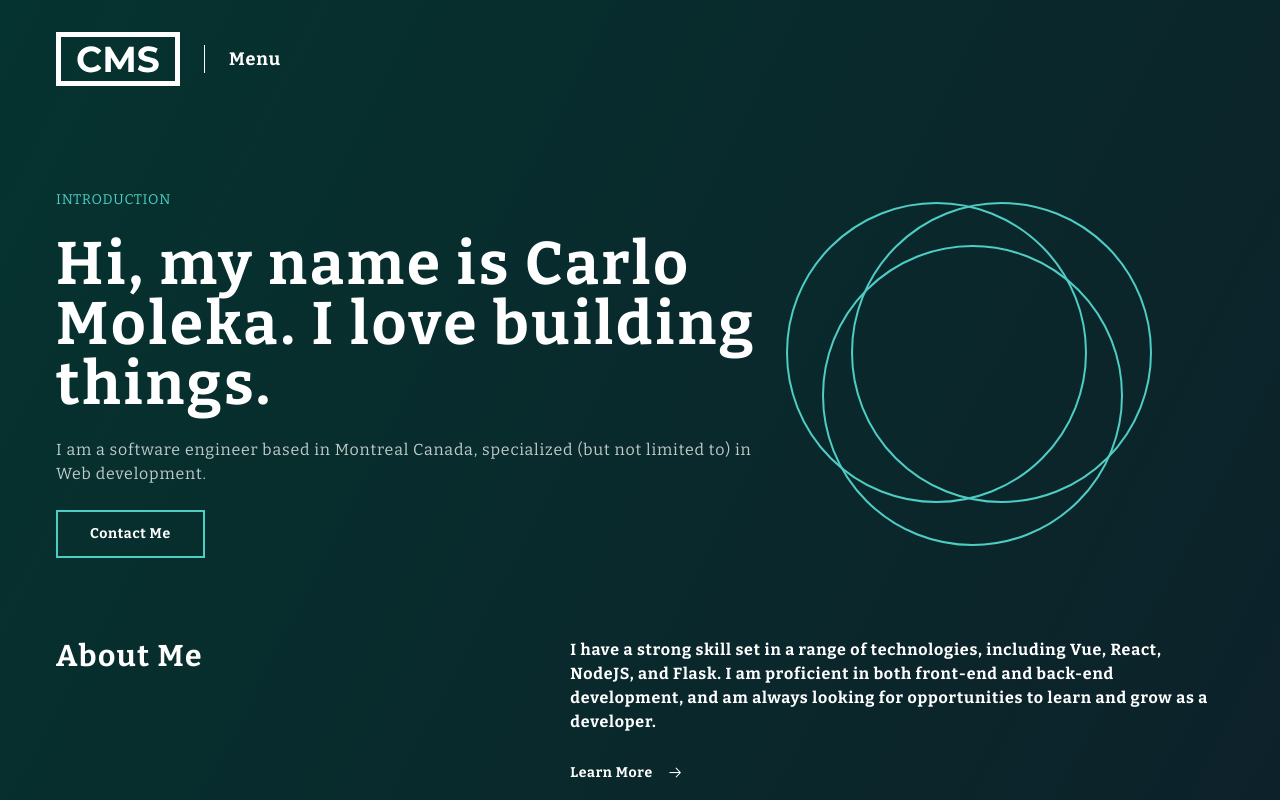
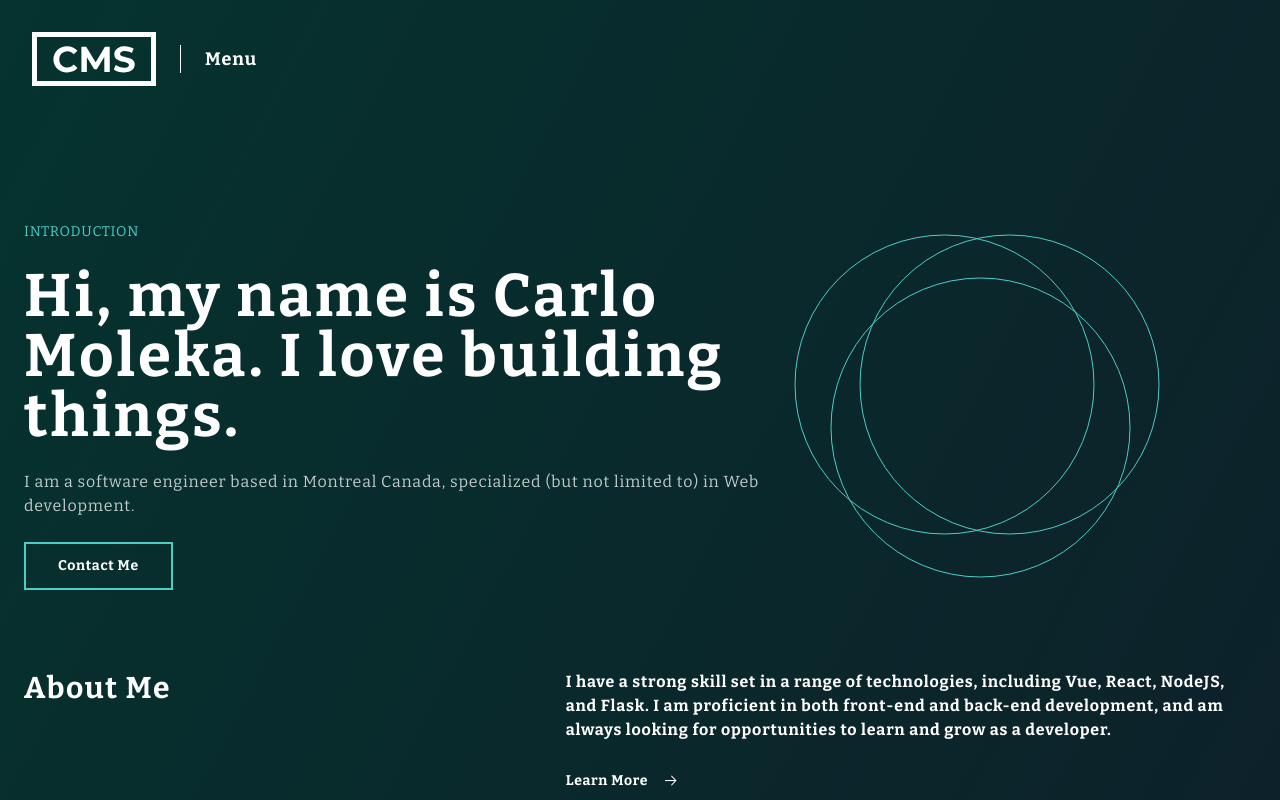
Before and after one commit to cmoleka/portfolio2023, a Next.js app: page / in a window 1280 px wide. Shown: the top 800 px of the page. Built offline with nearby package versions, Linux system fonts and the light colour scheme.

Commit message:
Enhancement: Added animation to Hero and Menu.

```diff
--- a/app/design/page.tsx
+++ b/app/design/page.tsx
@@ -1,5 +1,4 @@
 import type { FC } from "react";
-
 import { ButtonWhite, ButtonDark, ButtonWithIcon } from "@components/Buttons";
 
 const DesignPage: FC = () => {
@@ -27,11 +26,14 @@ const DesignPage: FC = () => {
           <div className="ml-2 h-5 w-5 rounded-full bg-charcoal" />
         </div>
       </div>
-      <h1 className="text-2xl font-bold text-white">Buttons</h1>
-      <ButtonWhite label="Hello" buttonHref="/" />
-      <ButtonDark label="Hello" buttonHref="/" />
-      <ButtonDark secondary label="Hello" buttonHref="/" />
-      <ButtonWithIcon label="Hello" buttonHref="/" />
+      <hr />
+      <div className="flex flex-col space-y-4">
+        <h1 className="text-2xl font-bold text-white">Buttons</h1>
+        <ButtonWhite label="Hello" buttonHref="/" />
+        <ButtonDark label="Hello" buttonHref="/" />
+        <ButtonDark secondary label="Hello" buttonHref="/" />
+        <ButtonWithIcon label="Hello" buttonHref="/" />
+      </div>
       <hr className="h-1 bg-white " />
       <span className="text-2xl font-bold text-white">Typography</span>
       <span className="text-xl font-bold text-white">Headings</span>
--- a/app/layout.tsx
+++ b/app/layout.tsx
@@ -5,7 +5,7 @@ import { AnalyticsWrapper } from "@components/analytics";
 import { HeaderComponent, MenuComponent } from "@components/Header";
 import FooterComponent from "@components/Footer";
 import { useState } from "react";
-import classNames from "classnames";
+import { AnimatePresence } from 'framer-motion'
 
 const RootLayout = ({ children }: LayoutProps) => {
   const [menuOpen, setMenuOpen] = useState(false);
@@ -13,24 +13,26 @@ const RootLayout = ({ children }: LayoutProps) => {
     setMenuOpen(!menuOpen);
   };
 
-  const LayoutStateClasses = classNames({
-    "p-2 md:p-8": !menuOpen,
-    "p-0": menuOpen,
-  });
 
   return (
     <html lang="en">
       <head />
       <body className="bg-gray-900">
         <div
-          className={`flex flex-col space-y-10 ${LayoutStateClasses} md:space-y-20 md:bg-gradient-to-br  md:from-turquoise-dark`}
+          className="flex flex-col space-y-10  md:space-y-20 md:bg-gradient-to-br  md:from-turquoise-dark"
         >
-          {menuOpen ? (
-            <MenuComponent toggleMenu={toggleMenu} />
-          ) : (
+          <AnimatePresence>
+            {menuOpen && (
+              <MenuComponent toggleMenu={toggleMenu} />
+            )}
+          </AnimatePresence>
+          {!menuOpen && (
             <>
               <HeaderComponent toggleMenu={toggleMenu} />
-              <main className="h-full w-full">{children}</main>
+              <main
+                className="h-full w-full">
+                {children}
+              </main>
               <FooterComponent />
             </>
           )}
--- a/components/Buttons/index.tsx
+++ b/components/Buttons/index.tsx
@@ -1,4 +1,3 @@
-// import type { FC } from "react";
 import type { ButtonProps } from "@pTypes/uiTypes";
 import classNames from "classnames";
 import Link from "next/link";
--- a/components/Footer/index.tsx
+++ b/components/Footer/index.tsx
@@ -18,7 +18,7 @@ const FooterComponent: FC = () => {
         </div>
       </section>
       <footer className="container mx-auto flex w-full flex-row items-center">
-        <div className="flex w-full flex-row justify-center space-x-4">
+        <div className="flex w-full flex-row justify-center space-x-4 p-2">
           <p className="text-base capitalize text-white">
             © 2023 - All rights reserved
           </p>
--- a/components/Header/index.tsx
+++ b/components/Header/index.tsx
@@ -5,11 +5,12 @@ import { SITE_NAVIGATION, SOCIAL_LINKS } from "@utils/constants";
 import GITHUBLOGO from "@assets/icons/github-logo.png";
 import LINKEDINLOGO from "@assets/icons/linkedin-logo.png";
 import TWITTERLOGO from "@assets/icons/twitter-logo.png";
+import { motion as m } from 'framer-motion'
 
 export const HeaderComponent = ({ toggleMenu }: { toggleMenu: () => void }) => {
   return (
     <>
-      <header className="container mx-auto flex flex-row items-center space-x-6 divide-x divide-white px-6">
+      <header className="container mx-auto flex flex-row items-center space-x-6 divide-x divide-white px-6 p-2 md:p-8">
         <div className="flex flex-row items-center">
           <Link href={{ pathname: "/" }}>
             <Image
@@ -33,9 +34,16 @@ export const HeaderComponent = ({ toggleMenu }: { toggleMenu: () => void }) => {
   );
 };
 
-export const MenuComponent = ({ toggleMenu }: { toggleMenu: () => void }) => {
+export const MenuComponent = ({ toggleMenu }: { toggleMenu: () => void; }) => {
+
   return (
-    <div className="flex h-screen w-full flex-col space-y-10 bg-gradient-to-br from-turquoise-dark  to-gray-900 p-2 md:p-8">
+    <m.div
+      key="menuOpen"
+      initial={{ opacity: 0 }}
+      animate={{ opacity: 1 }}
+      transition={{ delay: 0.5, duration: 0.5 }}
+      exit={{ opacity: 0 }}
+      className="flex h-screen w-full flex-col space-y-10 bg-gradient-to-br from-turquoise-dark  to-gray-900 p-2 md:p-8">
       <header className="container mx-auto flex flex-row items-center space-x-6 divide-x divide-white px-6">
         <div className="flex flex-row items-center">
           <Link href={{ pathname: "/" }}>
@@ -68,6 +76,7 @@ export const MenuComponent = ({ toggleMenu }: { toggleMenu: () => void }) => {
                   pathname: item.href,
                 }}
                 className="flex flex-row  md:flex-col"
+                onClick={toggleMenu}
               >
                 <span className="cursor-pointer text-lg font-bold capitalize text-white  md:text-4xl">
                   {item.label}
@@ -98,8 +107,8 @@ export const MenuComponent = ({ toggleMenu }: { toggleMenu: () => void }) => {
                     item.label === "GitHub"
                       ? GITHUBLOGO
                       : item.label === "Twitter"
-                      ? TWITTERLOGO
-                      : LINKEDINLOGO
+                        ? TWITTERLOGO
+                        : LINKEDINLOGO
                   }
                   alt={item.label}
                   width={24}
@@ -110,6 +119,6 @@ export const MenuComponent = ({ toggleMenu }: { toggleMenu: () => void }) => {
           ))}
         </ul>
       </footer>
-    </div>
+    </m.div>
   );
 };
--- a/components/Hero/index.tsx
+++ b/components/Hero/index.tsx
@@ -1,8 +1,8 @@
+'use client'
 import { ButtonDark } from "@components/Buttons";
-import Image from "next/image";
-import HeroSymbol from "@assets/symbol.svg";
 import type { HeroProps } from "@pTypes/uiTypes";
 import { PAGES_CONTENT_CONST } from "@utils/constants";
+import { motion as m } from 'framer-motion'
 
 const HeroComponent = ({
   title,
@@ -10,18 +10,40 @@ const HeroComponent = ({
   ctaLabel,
   ctaHref,
 }: HeroProps) => {
+  const draw = {
+    hidden: { pathLength: 0, opacity: 0 },
+    visible: (i: number) => {
+      const delay = 1 + i * 0.5;
+      return {
+        pathLength: 1,
+        opacity: 1,
+        transition: {
+          pathLength: { delay, type: "spring", duration: 1.5, bounce: 0 },
+          opacity: { delay, duration: 0.01 }
+        }
+      };
+    }
+  };
   return (
-    <div className="flex w-full flex-col items-center md:flex-row">
-      <div className="flex w-full flex-col space-y-6 md:w-5/6">
+    <div className="flex w-full flex-col items-center md:flex-row overflow-hidden">
+      <m.div
+        initial={{ y: "100%", opacity: 0 }}
+        animate={{ y: 0, opacity: 1 }}
+        transition={{ delay: 0.7, duration: 0.5 }}
+        className="flex w-full flex-col space-y-6 md:w-5/6">
         <label className="text-sm uppercase text-turquoise">
           {PAGES_CONTENT_CONST.heroLabel}
         </label>
         <h1 className="text-4xl font-bold text-white   md:text-6xl">{title}</h1>
         <p className="text-base text-white/75">{description}</p>
         <ButtonDark buttonHref={ctaHref} label={ctaLabel} />
-      </div>
+      </m.div>
       <div className="hidden flex-col space-y-4 md:w-3/6 lg:flex">
-        <Image src={HeroSymbol} alt="hero symbol" />
+        <m.svg width="366" initial="hidden" animate="visible" height="344" viewBox="0 0 366 344" fill="none" xmlns="http://www.w3.org/2000/svg">
+          <m.circle cx="150.5" cy="150.5" r="149.5" stroke="#4ECDC4" stroke-width="2" variants={draw} custom={1} />
+          <m.circle cx="186.5" cy="193.5" r="149.5" stroke="#4ECDC4" stroke-width="2" variants={draw} custom={2} />
+          <m.circle cx="215.5" cy="150.5" r="149.5" stroke="#4ECDC4" stroke-width="2" variants={draw} custom={3} />
+        </m.svg>
       </div>
     </div>
   );
--- a/package.json
+++ b/package.json
@@ -18,6 +18,7 @@
     "@vercel/analytics": "^0.1.8",
     "classnames": "^2.3.2",
     "dayjs": "^1.11.7",
+    "framer-motion": "^8.5.2",
     "next": "13.1.2",
     "react": "18.2.0",
     "react-dom": "18.2.0",
--- a/types/uiTypes.ts
+++ b/types/uiTypes.ts
@@ -1,4 +1,4 @@
-import type { ChangeEvent, ReactNode } from "react";
+import type { ChangeEvent, ReactNode, RefObject } from "react";
 
 export type LayoutProps = {
   children: ReactNode;
```
Also changed, not shown: 1 other file (tests, documents, lock files or other folders).
